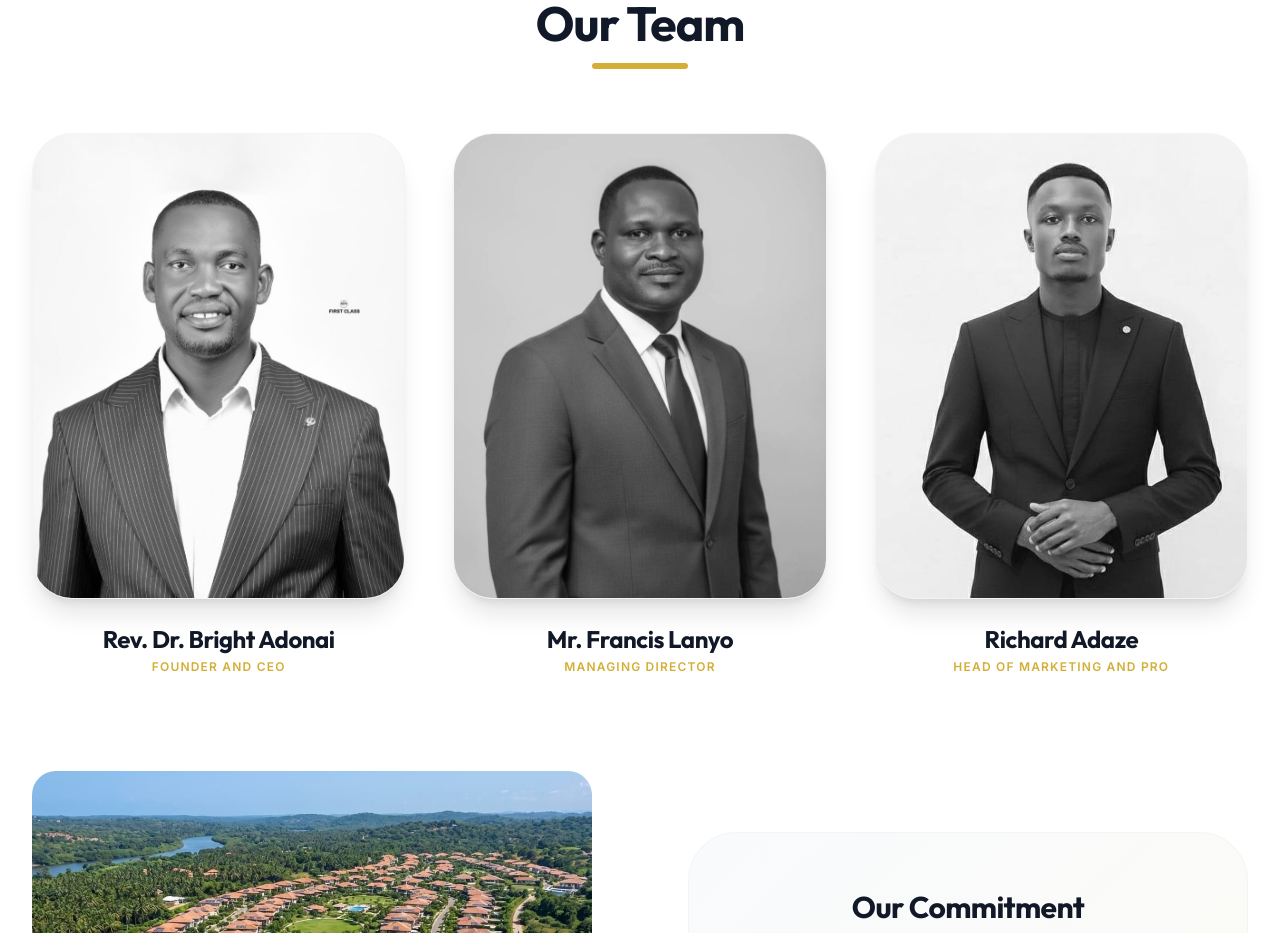
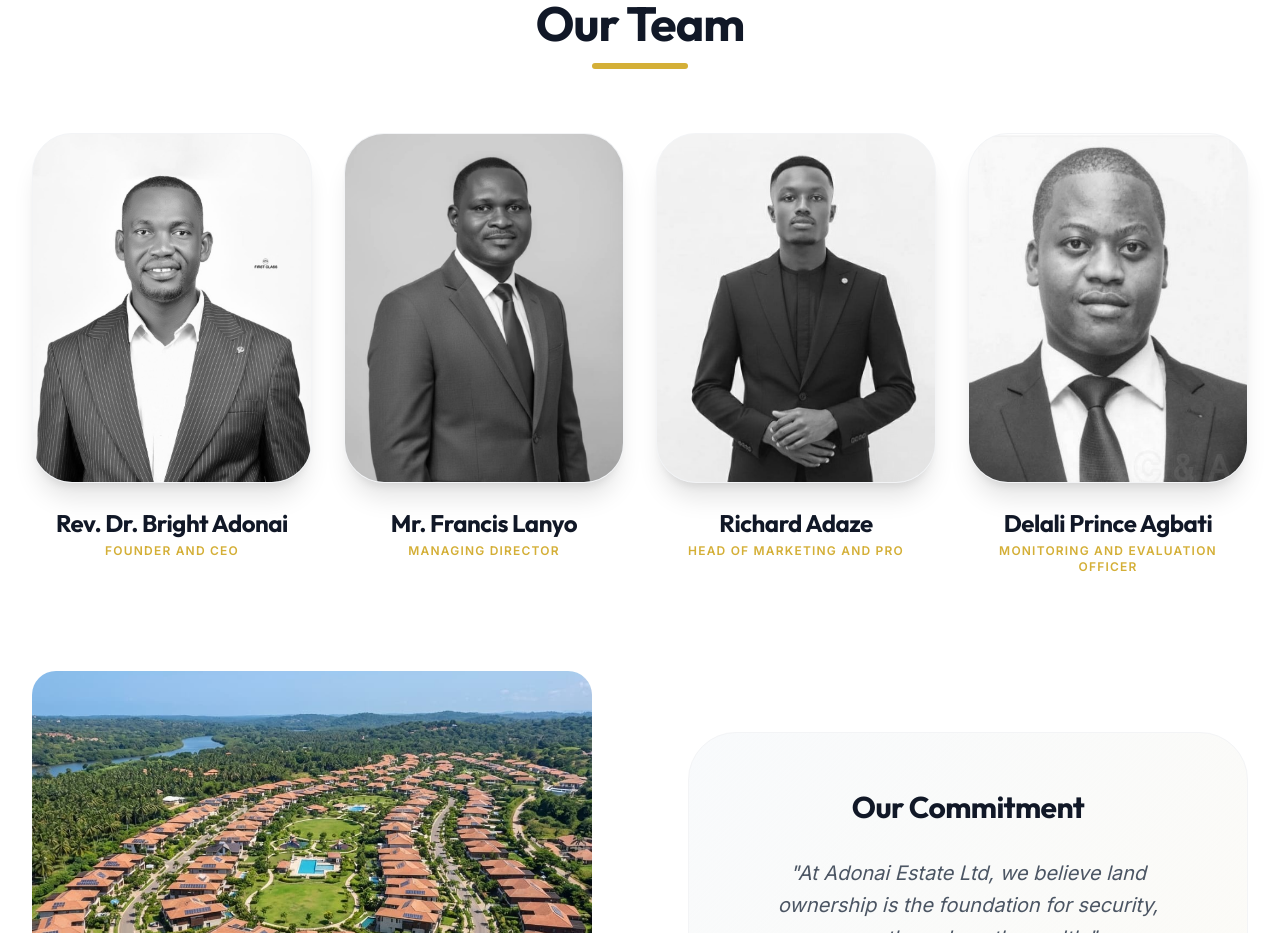
Before and after one commit to adazewebstudio-png/adonaiestate, a React (Vite) app: page /about in a window 1280 px wide. Shown: the part 2840-3773 px from the top of the page. Built offline with nearby package versions, Linux system fonts and the light colour scheme.

Commit message:
feat: add Delali Prince Agbati to the team and update team grid layout

```diff
--- a/src/pages/AboutUs.tsx
+++ b/src/pages/AboutUs.tsx
@@ -182,7 +182,7 @@
                             <div className="w-24 h-1.5 bg-gold mx-auto mt-4 rounded-full"></div>
                         </div>
 
-                        <div className="grid grid-cols-1 md:grid-cols-3 gap-12">
+                        <div className="grid grid-cols-1 sm:grid-cols-2 lg:grid-cols-4 gap-8">
                             {[
                                 {
                                     name: "Rev. Dr. Bright Adonai",
@@ -198,6 +198,11 @@
                                     name: "Richard Adaze",
                                     role: "Head of Marketing and PRO",
                                     image: "/richard_adaze.jpg",
+                                },
+                                {
+                                    name: "Delali Prince Agbati",
+                                    role: "Monitoring and Evaluation Officer",
+                                    image: "/delali_agbati.jpg",
                                 }
                             ].map((member, index) => (
                                 <motion.div
```
Also changed, not shown: public/delali_agbati.jpg (added).
